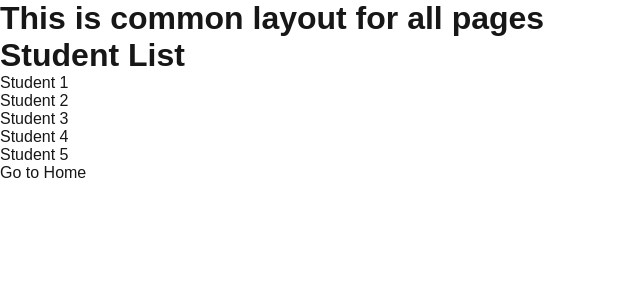
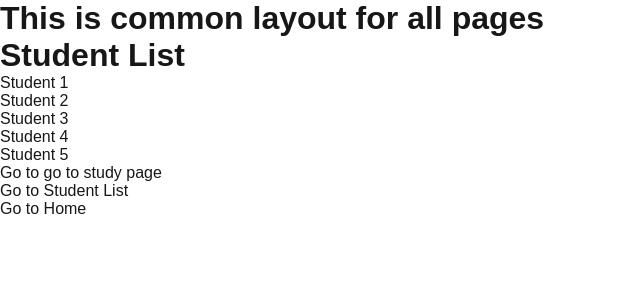
Before and after one commit to Chandan785/Learning-Nextjs-, a Next.js app: page /studentlist in a window 1280 px wide. Shown: the top 300 px of the page, without its empty margins (0-640 px from the left). Built offline with nearby package versions, Linux system fonts and the light colour scheme.

Commit message:
Update page.js

```diff
--- a/src/app/studentlist/page.js
+++ b/src/app/studentlist/page.js
@@ -20,7 +20,11 @@ export default function StudentList() {
             <Link href="/login/studentlogin">Student 5</Link>
         </li>
       </ul>
+       <Link href="/study">Go to go to study page</Link>
+    <br />
 
+     <Link href="/studentlist">Go to Student List</Link>
+    <br />
       <Link href="/">Go to Home</Link>
     </main>
   );
```
